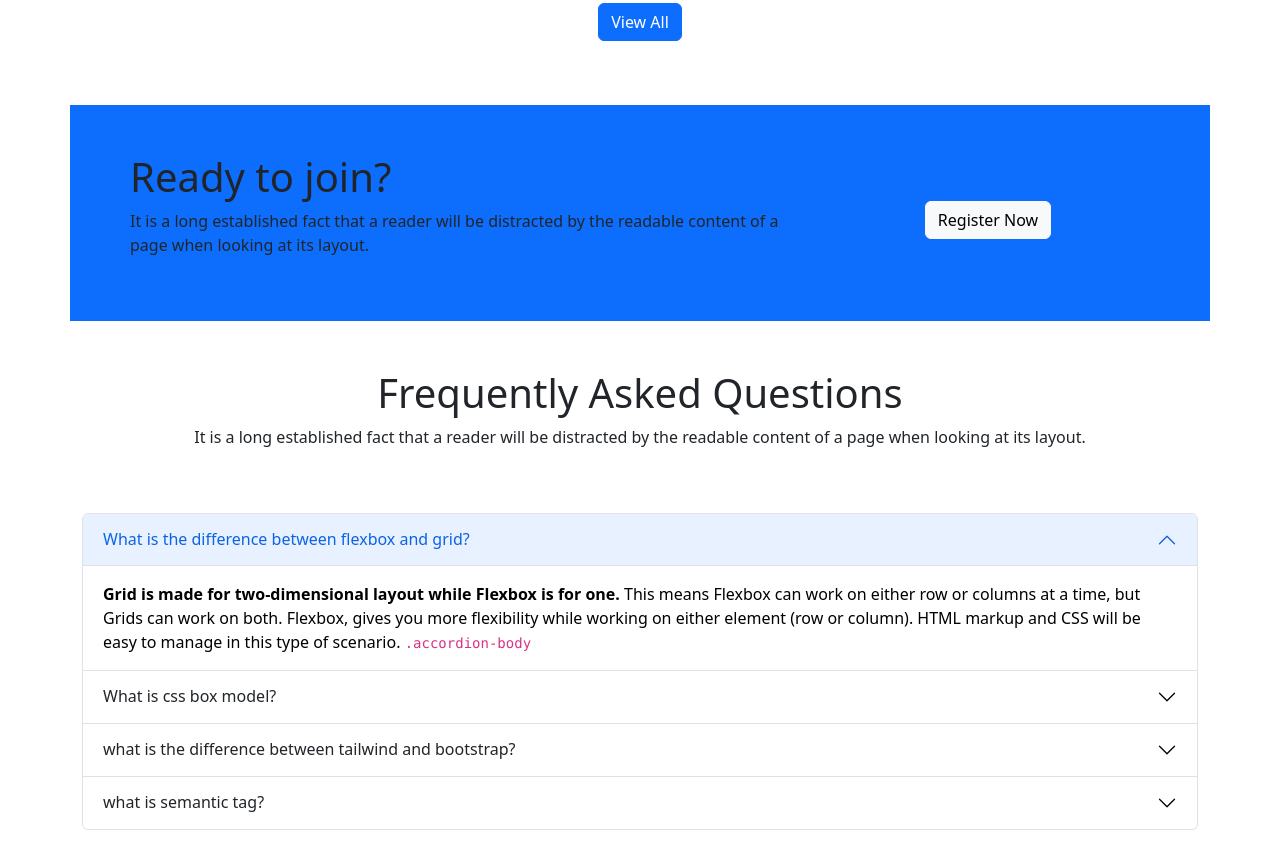
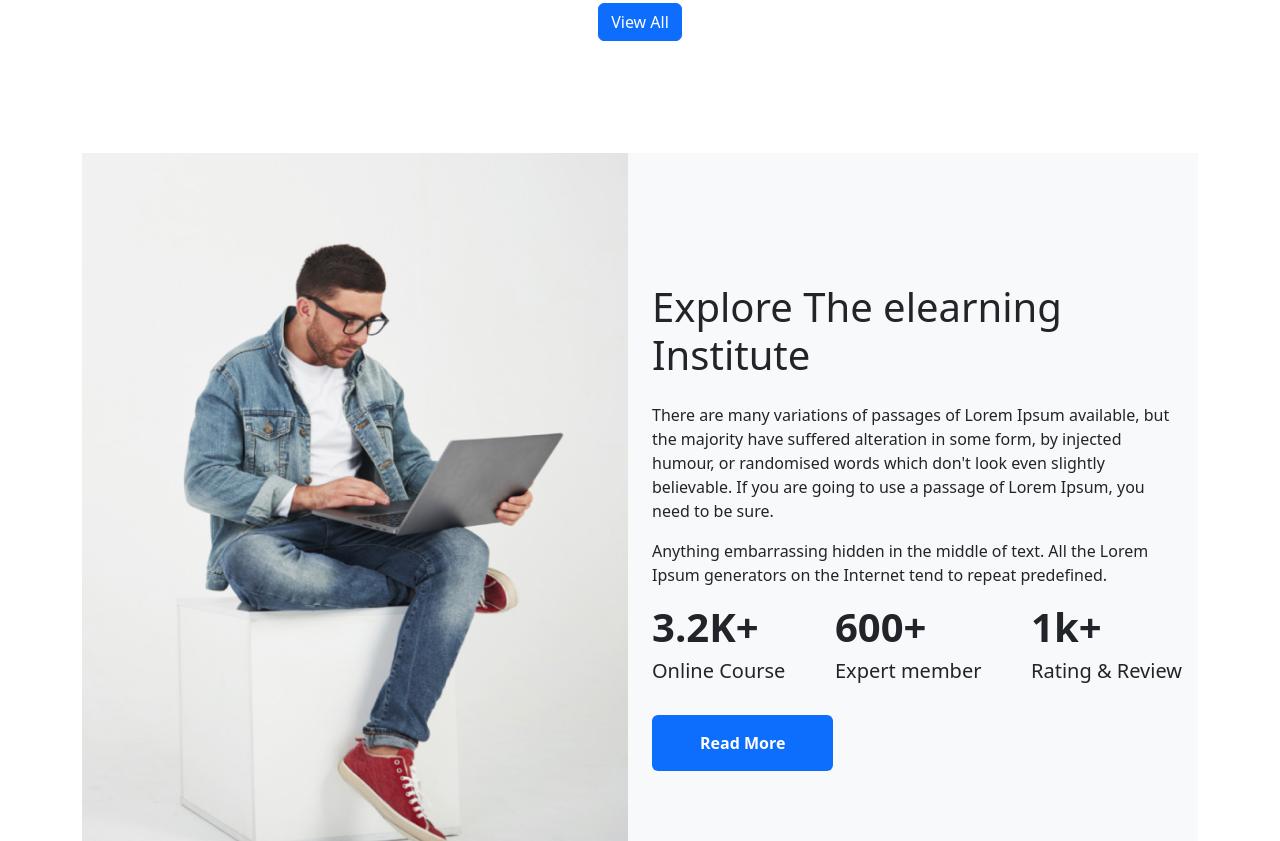
Before and after one commit to sadnanrakib/EdTech-Website-Assingment, a plain HTML site: page index.html in a window 1280 px wide. Shown: the part 1606-2447 px from the top of the page. Drawn offline with nearby package versions, Linux system fonts and the light colour scheme.

Commit message:
expoler add

```diff
--- a/index.html
+++ b/index.html
@@ -339,6 +339,65 @@
     <!------------------
    main End ------------------- -->
 
+   <!---------
+     Explore start ------------ -->
+   <div class="container">
+    <section id="Deals" class="bg-light my-5">
+      <div class="row">
+        <div class="col-lg-6 col-md-6">
+          <img
+            class="w-100"
+            class="img-fluid"
+            src="images/working.png"
+            alt=""
+          />
+        </div>
+        <div class="col-lg-6 col-md-6 d-flex align-items-center">
+          <div class="pe-3">
+            <h1 class="py-3">Explore The elearning Institute</h1>
+            <p>
+              There are many variations of passages of Lorem Ipsum available,
+              but the majority have suffered alteration in some form, by
+              injected humour, or randomised words which don't look even
+              slightly believable. If you are going to use a passage of Lorem
+              Ipsum, you need to be sure.
+            </p>
+            <p>
+              Anything embarrassing hidden in the middle of text. All the
+              Lorem Ipsum generators on the Internet tend to repeat
+              predefined.
+            </p>
+            <div class="d-flex justify-content-between">
+              <div>
+                <h1 class="fw-bold">3.2K+</h1>
+                <h5>Online Course</h5>
+              </div>
+              <div>
+                <h1 class="fw-bold">600+</h1>
+                <h5>Expert member</h5>
+              </div>
+              <div>
+                <h1 class="fw-bold">1k+</h1>
+                <h5>Rating & Review</h5>
+              </div>
+            </div>
+            <div class="pt-4">
+              <a
+                class="text-decoration-none py-3 px-5 d-inline-block bg-primary text-white fw-bold rounded"
+                href="#"
+                >Read More
+              </a>
+            </div>
+          </div>
+        </div>
+      </div>
+    </section>
+   </div>
+   <!---------
+     Explore start ------------ -->
+
+
+
     <!-- Ready To join start  -->
 
     <div class="container">
```
